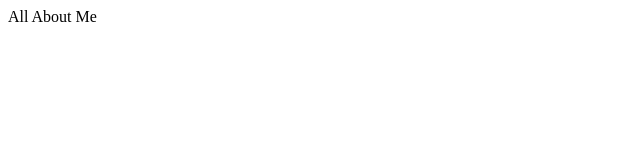
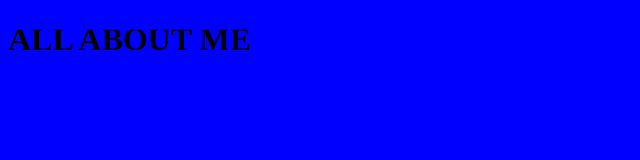
Before and after one commit to dspice2003/AboutMe, a plain HTML site: page about.html in a window 1280 px wide. Shown: the whole page, without its empty margins (0-640 px from the left). Drawn offline with Linux system fonts and the light colour scheme.

Commit message:
bg color working

```diff
--- a/about.html
+++ b/about.html
@@ -1,7 +1,8 @@
 <!DOCTYPE html>
 <html>
 <head>
-All About Me
+   <title>All About Me</title>
+<h1>ALL ABOUT ME</h1>
 </head>
-    <body>
+    <body bgcolor="blue">
     </body>
```
